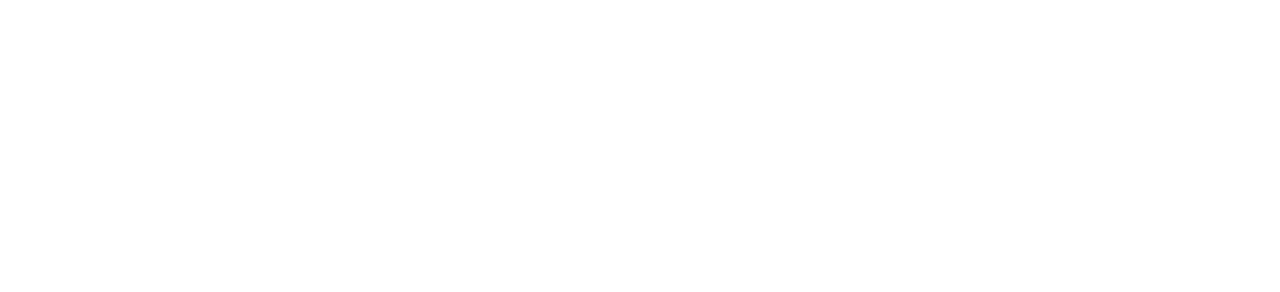
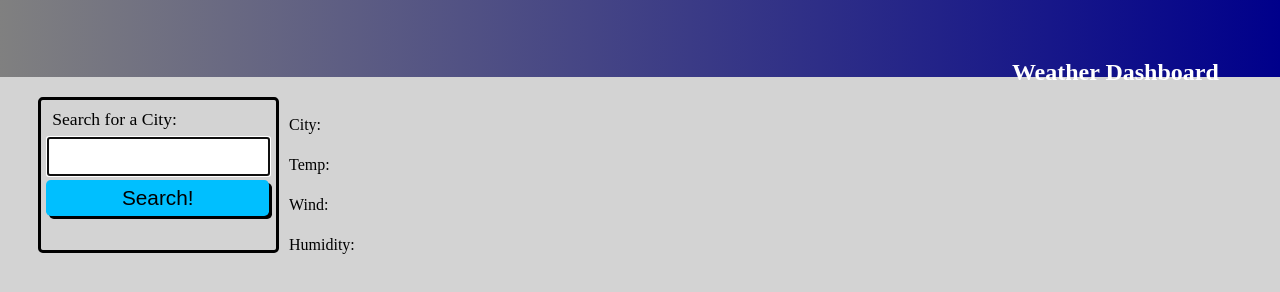
Before and after one commit to MiltonLy/WeatherApp, a plain HTML site: page index.html in a window 1280 px wide. Drawn offline with nearby package versions, Linux system fonts and the light colour scheme.

Commit message:
added some css

```diff
--- a/assets/style.css
+++ b/assets/style.css
@@ -0,0 +1,124 @@
+*{
+    box-sizing: border-box;
+}
+
+body {
+    background-color: lightgray;
+    margin: 0;
+    padding: 0;
+    color: black;
+    line-height: 1.5;
+    font-size: 16px;
+}
+
+h3 {
+    font-weight: 700;
+    margin: 0;
+    color: black;
+    line-height: 1.25;
+}
+
+main {
+    margin: 20px auto;
+    width: 94%;
+}
+
+.btn {
+    font-size:1.3rem;
+    text-decoration: none;
+    padding: 6px 5px;
+    width: 100%;
+    display: block;
+    margin: 5px 0;
+    border-radius: 0.3rem;
+    color: black;
+    border: none;
+    outline: none;
+    background-color: deepskyblue;
+    box-shadow: 3px 3px black;
+    transform: translate(-1px,-1px);
+}
+
+.btn:hover{
+    color:black;
+    background-color: lightblue;
+    transform: translate(0,0);
+    box-shadow: 2px 2px black;
+}
+
+.header{
+    padding: 3% 4%;
+    background-image: linear-gradient(to right, gray, darkblue);
+    color: white;
+    text-align: end;
+    max-height: 4px;
+}
+
+.title{
+    font-size: 1.5rem;
+    padding: 0 10px;
+    display: inline-block;
+
+}
+
+.card{
+    grid-row: auto;
+    margin: 0 0 20px 0;
+    border: 3px solid black;
+    border-radius: 0.3rem;
+    max-width: 20%;
+    max-height: 100%;
+}
+
+.card-header{
+    color: black;
+    background-color: deepskyblue;
+    padding: 2.5%;
+    border-radius: calc(0.18rem - 1px) calc(0.18rem -1px) 0 0;
+}
+
+.card-body{
+    padding: 2.5%;
+}
+
+.form-label,
+.form-input{
+    display: block;
+}
+
+.form-label{
+    font-size: 1.1rem;
+    margin: 0 0 0 5px;
+}
+
+.form-input{
+    width: 100%;
+    padding: 3%;
+    margin: 5px 0;
+    font-size: 1.2rem;
+}
+
+.min-100-vh {
+    min-height: 100vh;
+}
+
+.min-100-vw {
+    min-width: 100vw;
+}
+
+.flex-row {
+    display: flex;
+    flex-wrap: wrap;
+}
+
+.flex-column {
+    display: flex;
+    flex-direction: column;
+    flex-wrap: wrap;
+}
+
+
+.info-container {
+    margin-left: 10px;
+
+}
--- a/index.html
+++ b/index.html
@@ -5,9 +5,34 @@
     <meta http-equiv="X-UA-Compatible" content="IE=edge">
     <meta name="viewport" content="width=device-width, initial-scale=1.0">
     <link rel="stylesheet" href="./assets/style.css">
-    <title>Document</title>
+    <title>Weather App</title>
 </head>
 <body>
+    <header class="header">
+        <h1 class="title">
+            Weather Dashboard
+        </h1>
+    </header>
+
+    <main class="flex-row">
+     <div class="card">
+        <form id="search-form" class="card-body">
+            <label class="form-label" for="city">Search for a City:</label>
+            <input name="city" type="text" autofocus="true" class="form-input" />
+            <button type="submit" class="btn">Search!</button>
+        </form>
+     </div>
+
+     <div class="info-container">
+        <div class="info">
+            <p class="city">City:</p>
+            <p class="temp">Temp:</p>
+            <p class="wind">Wind:</p>
+            <p class="humidity">Humidity:</p>
+        </div>
+     </div>
+
+    </main>
 
 
     <script src="https://code.jquery.com/jquery-3.5.1.min.js"></script>
```
